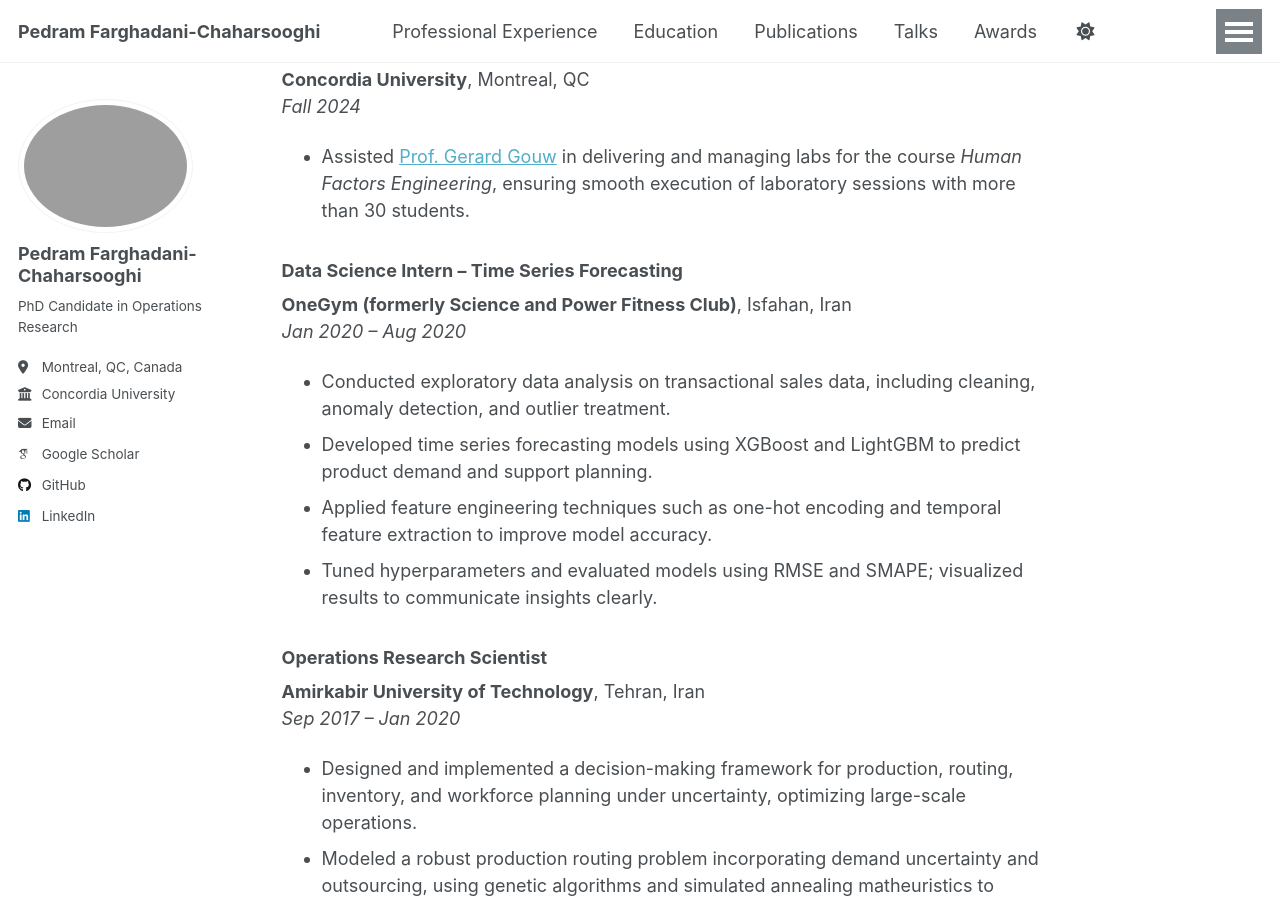
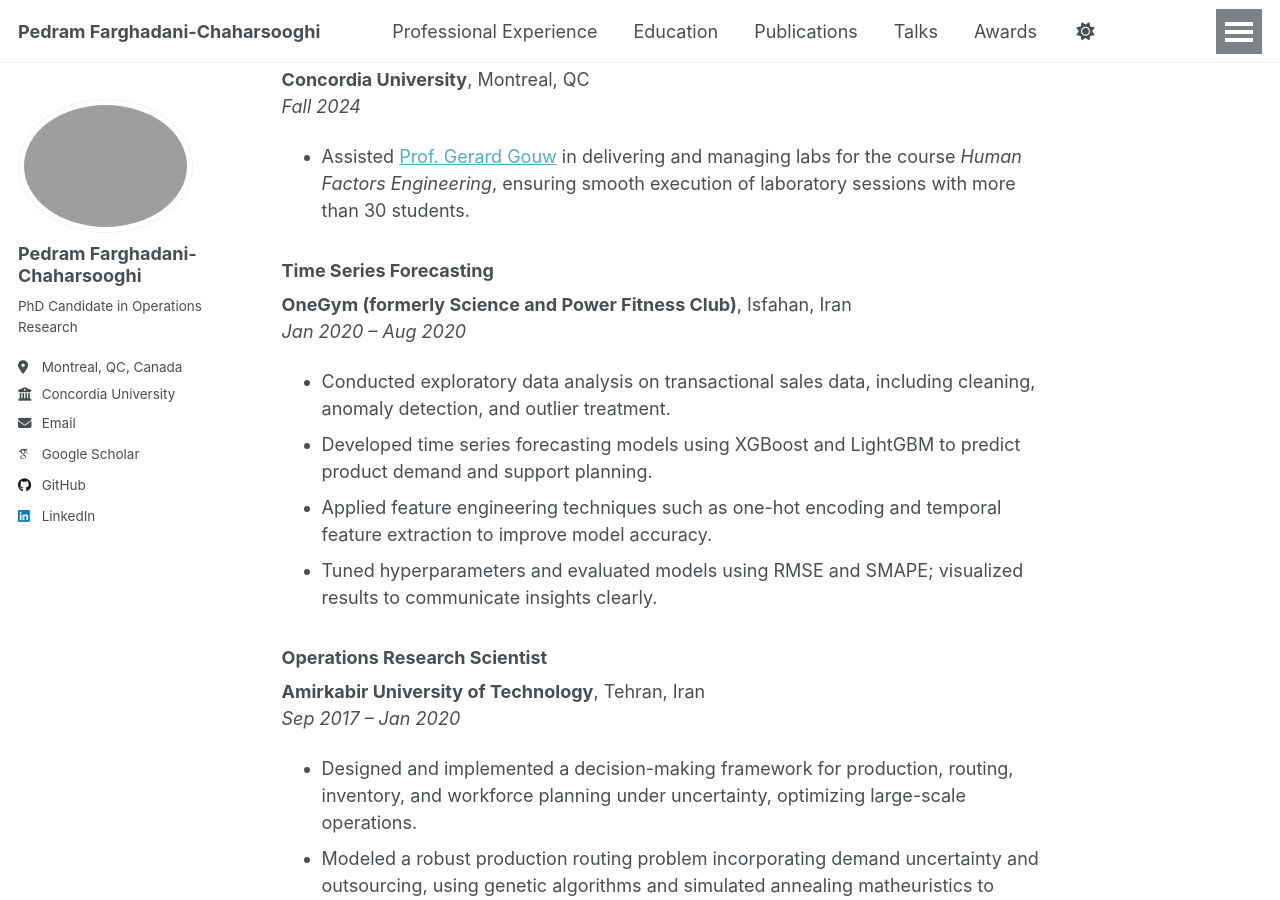
Before and after one commit to Pedram-Fdi/Pedram-Fdi.github.io, a Jekyll site: the page built from _pages/professionalexperience.md, in a window 1280 px wide and 900 px high, scrolled down 1107 px. Built offline with Jekyll 4.4.1, drawn with Linux system fonts in a browser that asks for light colours; some web fonts are replaced.

Commit message:
Update professionalexperience.md

```diff
--- a/_pages/professionalexperience.md
+++ b/_pages/professionalexperience.md
@@ -34,7 +34,7 @@ author_profile: true
 *Fall 2024*
 - Assisted [Prof. Gerard Gouw](https://www.concordia.ca/faculty/gerard-gouw.html) in delivering and managing labs for the course *Human Factors Engineering*, ensuring smooth execution of laboratory sessions with more than 30 students.
 
-### Data Science Intern – Time Series Forecasting
+### Time Series Forecasting
 **OneGym (formerly Science and Power Fitness Club)**, Isfahan, Iran
 *Jan 2020 – Aug 2020*
 - Conducted exploratory data analysis on transactional sales data, including cleaning, anomaly detection, and outlier treatment.
```
